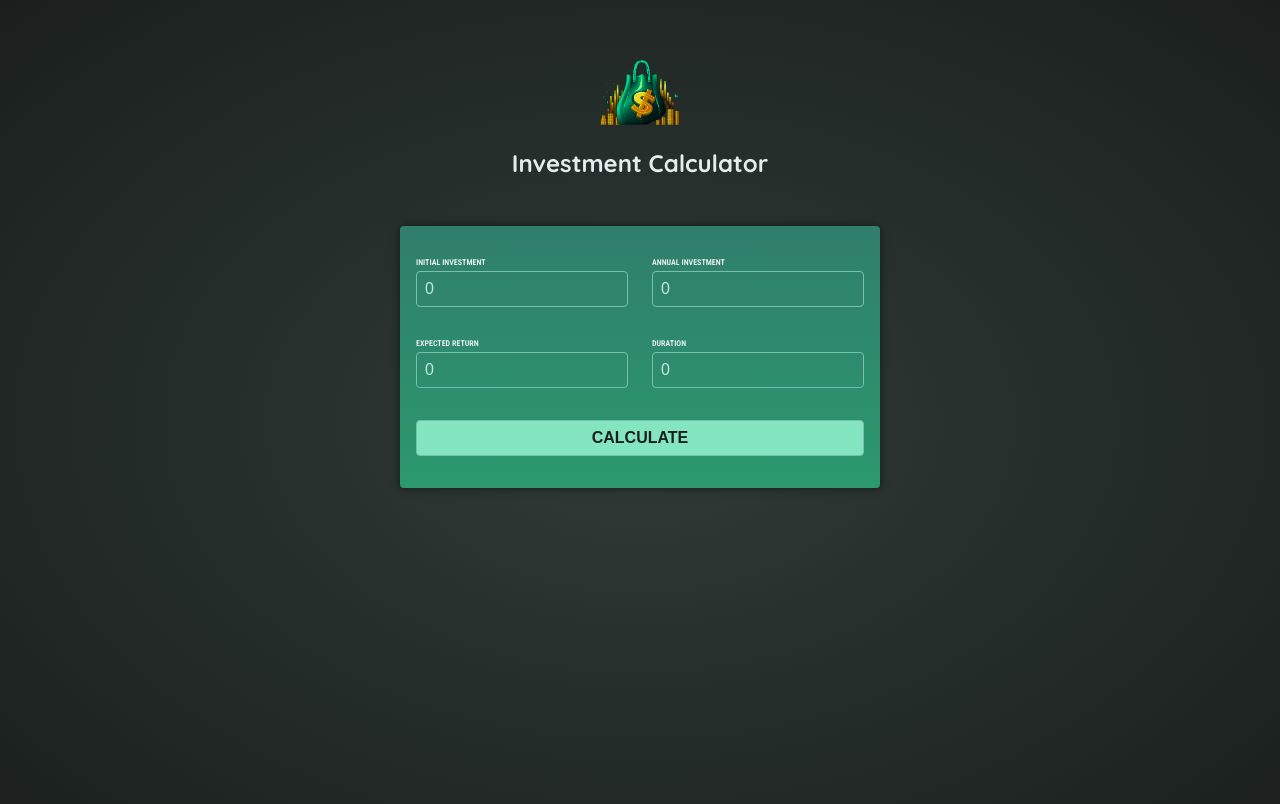
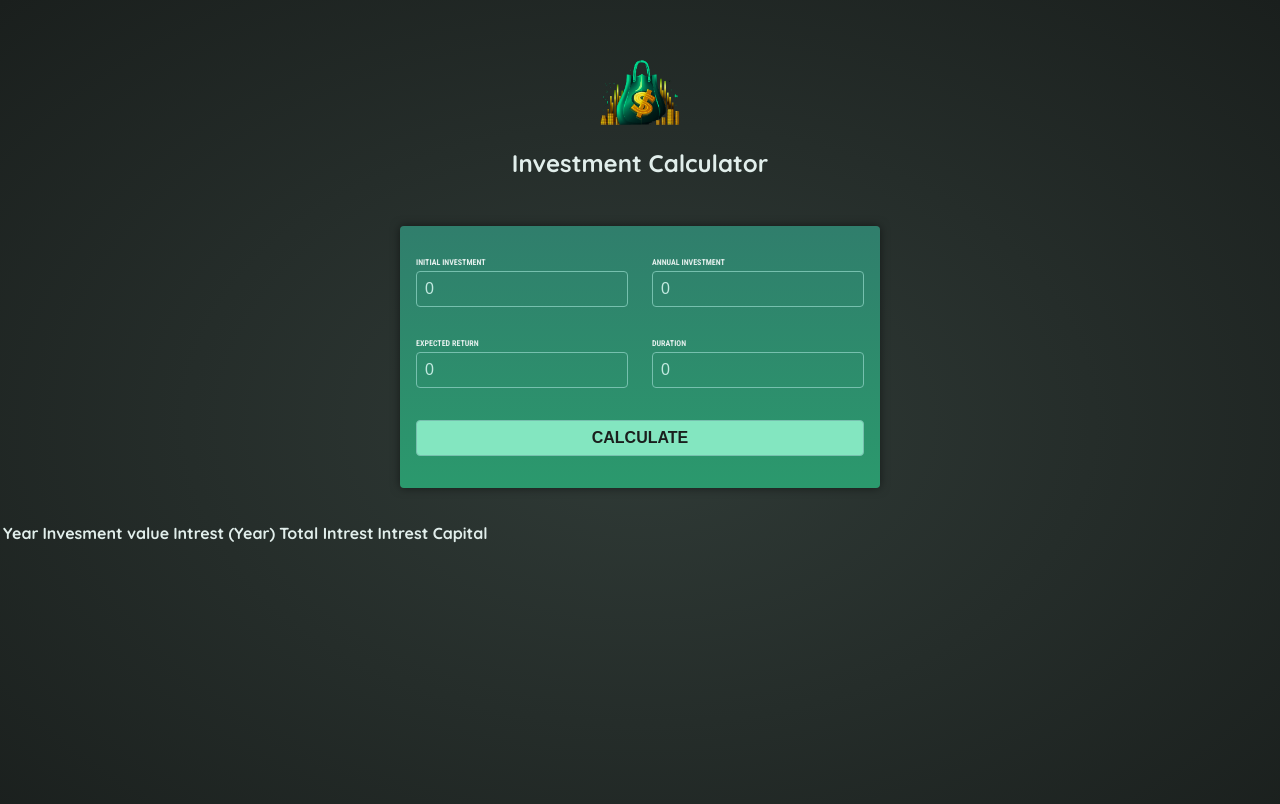
Before and after one commit to NithuJanzee/Angular-Investment-Calculator, an Angular app: page / in a window 1280 px wide. Shown: the top 804 px of the page. Built offline with nearby package versions, Linux system fonts and the light colour scheme.

Commit message:
Created to show result in another child component

```diff
--- a/src/app/app.component.html
+++ b/src/app/app.component.html
@@ -1,2 +1,3 @@
 <app-header></app-header>
 <app-user-input (Calculate)="OnCalculateInvestmentResults($event)" />
+<app-invesment-result [result]="resultsData" />
--- a/src/app/app.component.ts
+++ b/src/app/app.component.ts
@@ -2,15 +2,25 @@ import { Component } from '@angular/core';
 import { HeaderComponent } from './head/header/header.component';
 import { UserInputComponent } from "./user-input/user-input.component";
 import type { InvesmentInput } from './Invesment-input';
+import { InvesmentResultComponent } from './invesment-result/invesment-result.component';
 
 @Component({
   selector: 'app-root',
   standalone: true,
   templateUrl: './app.component.html',
-  imports: [HeaderComponent, UserInputComponent]
+  imports: [HeaderComponent, UserInputComponent, InvesmentResultComponent]
 })
 export class AppComponent {
-  OnCalculateInvestmentResults(data:InvesmentInput) {
+  resultsData?: {
+    year: number,
+    interest: number,
+    valueEndOfYear: number,
+    annualInvestment: number,
+    totalInterest: number,
+    totalAmountInvested: number,
+  }[];
+
+  OnCalculateInvestmentResults(data: InvesmentInput) {
 
     const { initialInvestment, duration, expectedReturn, annualInvestment } = data;
     const annualData = [];
@@ -32,7 +42,8 @@ export class AppComponent {
       });
     }
 
-   // return annualData;
-   console.log(annualData)
+    // return annualData;
+   // console.log(annualData)
+   this.resultsData = annualData;
   }
 }
--- /dev/null
+++ b/src/app/invesment-result/invesment-result.component.html
@@ -0,0 +1,12 @@
+<table>
+    <thead>
+        <th>Year</th>
+        <th>Invesment value</th>
+        <th>Intrest (Year)</th>
+        <th>Total Intrest</th>
+        <th>Intrest Capital</th>
+    </thead>
+    <tbody>
+
+    </tbody>
+</table>
```
Also changed, not shown: src/app/invesment-result/invesment-result.component.ts (added, +19 -0 lines), src/app/invesment-result/invesment-result.component.css (added).
